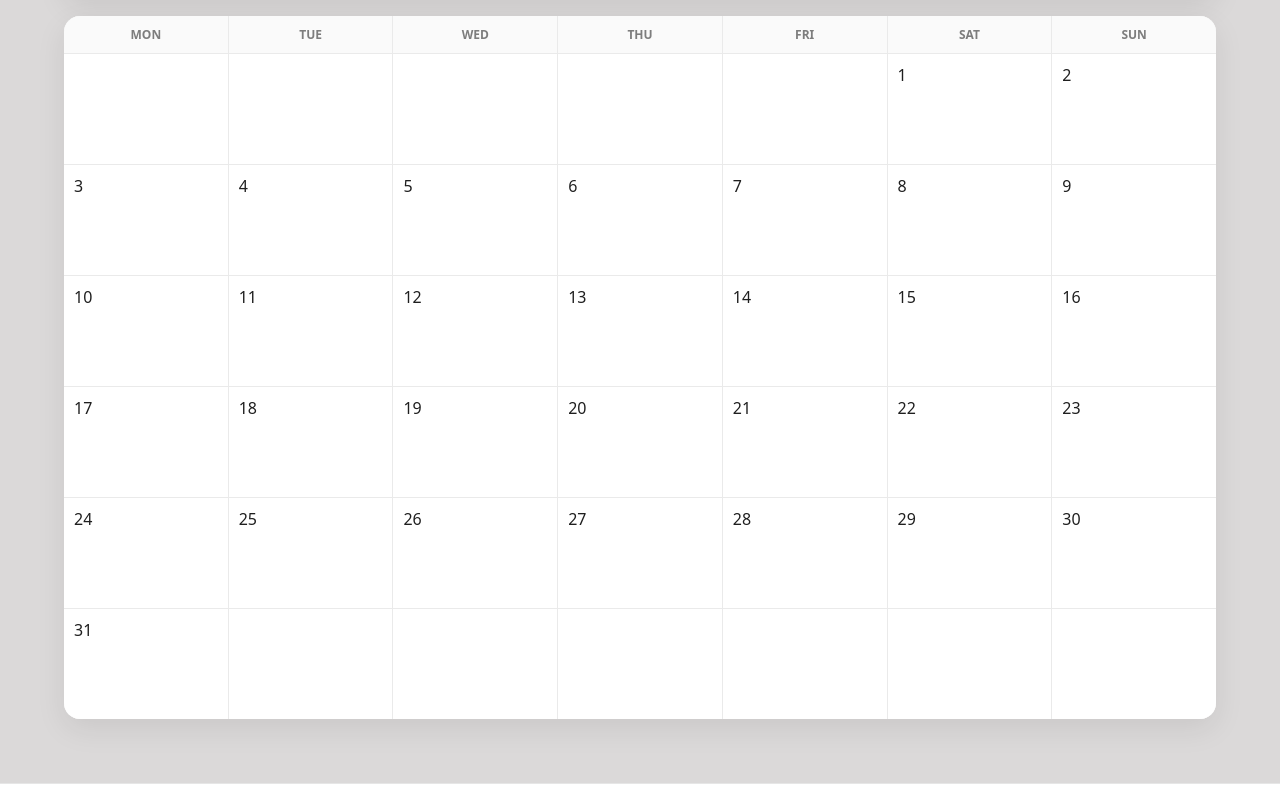
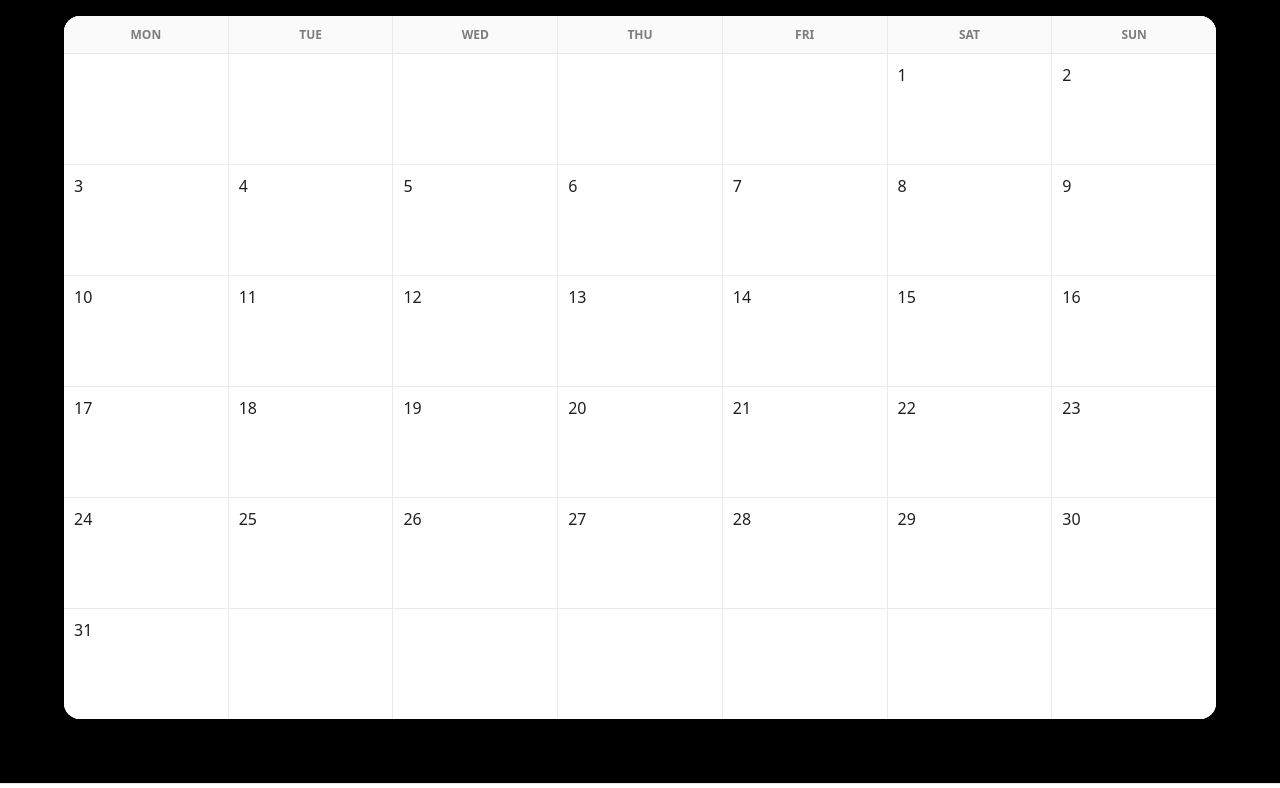
Before and after one commit to Agust-ux/Tid-ting_backup, a plain HTML site: page calendar.html in a window 1280 px wide. Shown: the part 375-1163 px from the top of the page. Drawn offline with nearby package versions, Linux system fonts and the light colour scheme.

Commit message:
Change color2 from light gray to black

```diff
--- a/css/style.css
+++ b/css/style.css
@@ -1,6 +1,6 @@
 :root {
     --color1: #1a9b00;
-    --color2: #dbd9d9;
+    --color2: #000000;
     --color3: #ffffff;
     --color4: #F8961E;
     --color5: #7d2982;
```
